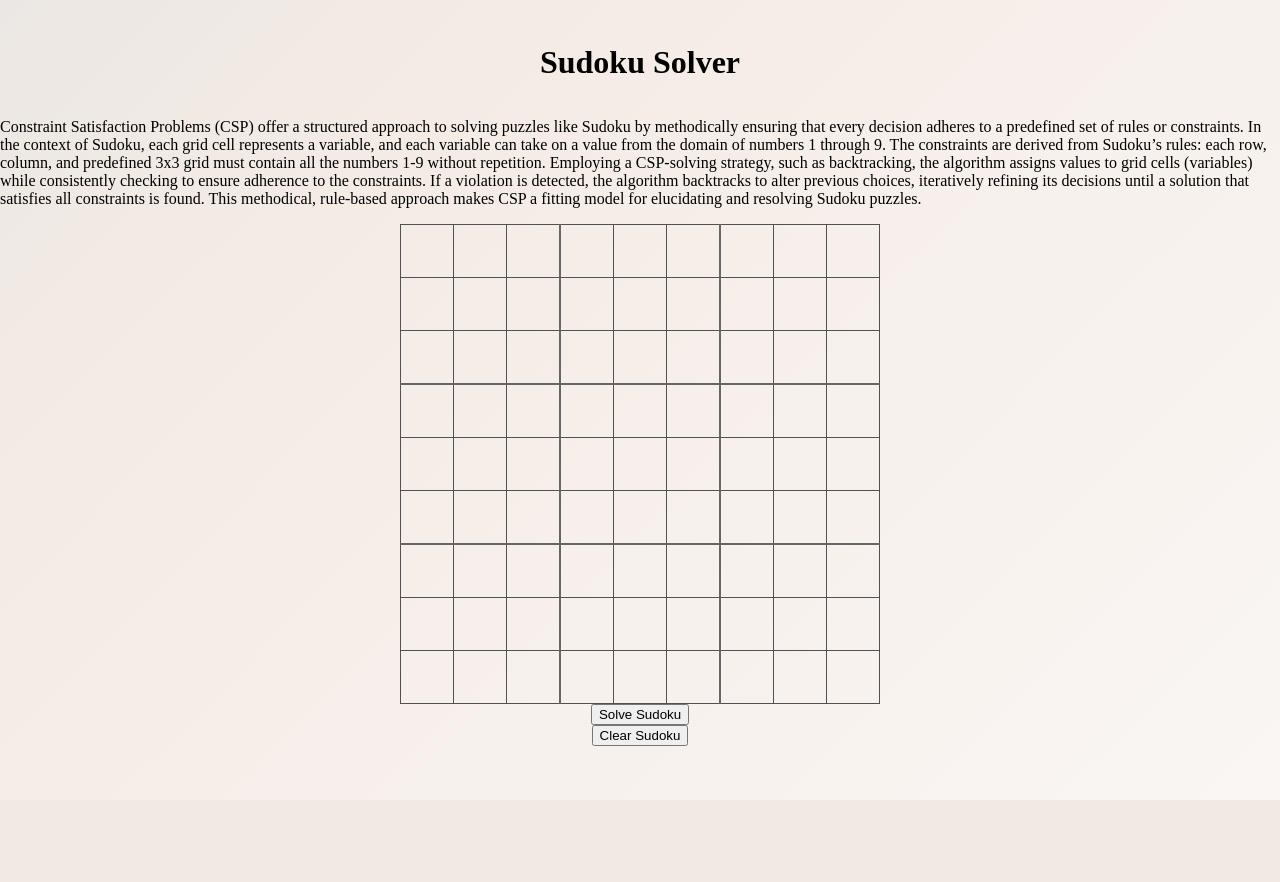
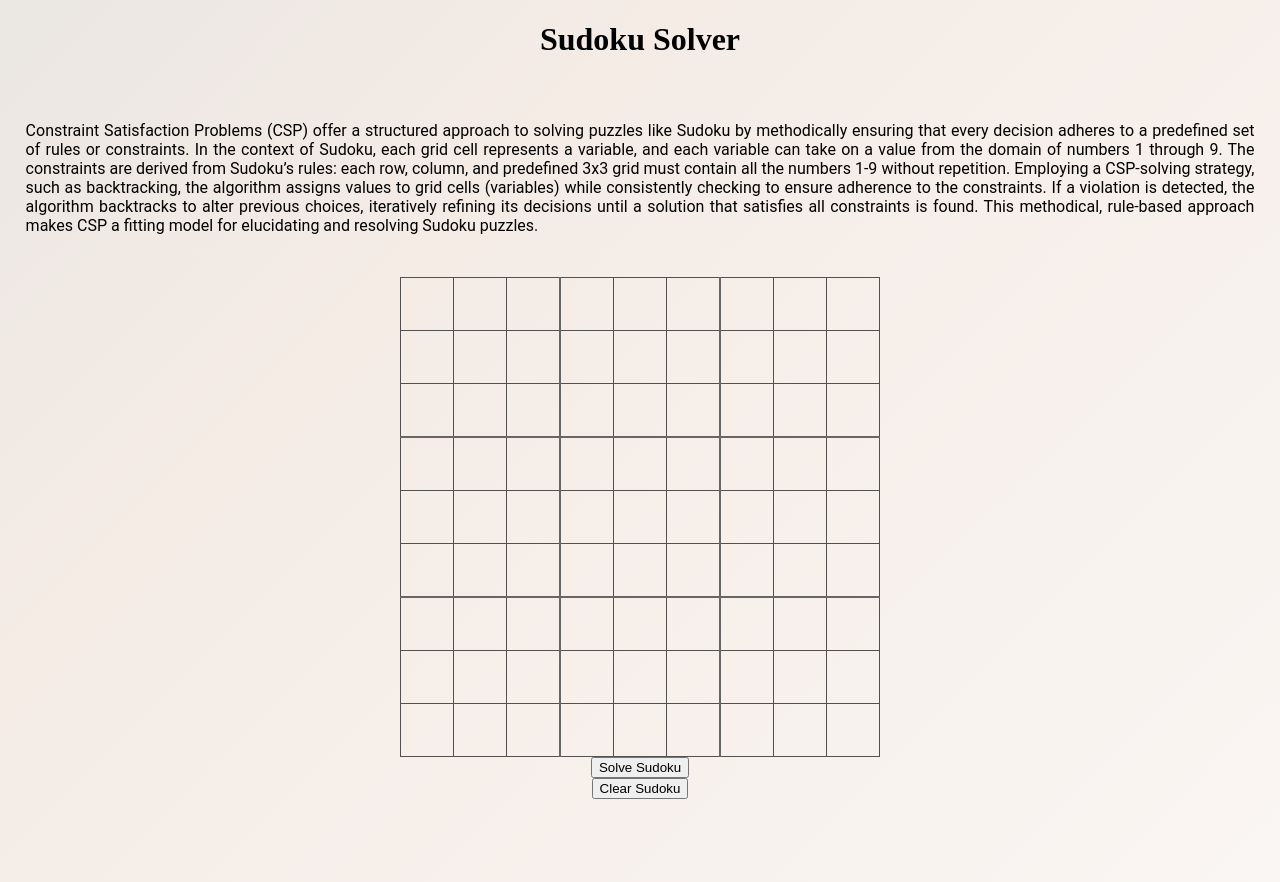
Before and after one commit to SverreNystad/constraint-satisfaction-problem, a Flask app: page / in a window 1280 px wide. Before the commit the page ends 800 px from the top, so only its background shows below. Run offline with Flask 3, Linux system fonts and the light colour scheme.

Commit message:
Feat: Make the paragraph cooler, give it padding, font style and more

```diff
--- a/src/static/css/style.css
+++ b/src/static/css/style.css
@@ -28,6 +28,14 @@
     border-collapse: collapse;
     color: black;
     font-weight: bold;
+}
+p {
+    font-family: 'Roboto', sans-serif;
+    font-size: 16px;
+    font-weight: 400;
+    text-align: justify;
+    padding: 2%;
+    /* margin: 0 0 15px 0; */
 }
 
 td {
```
